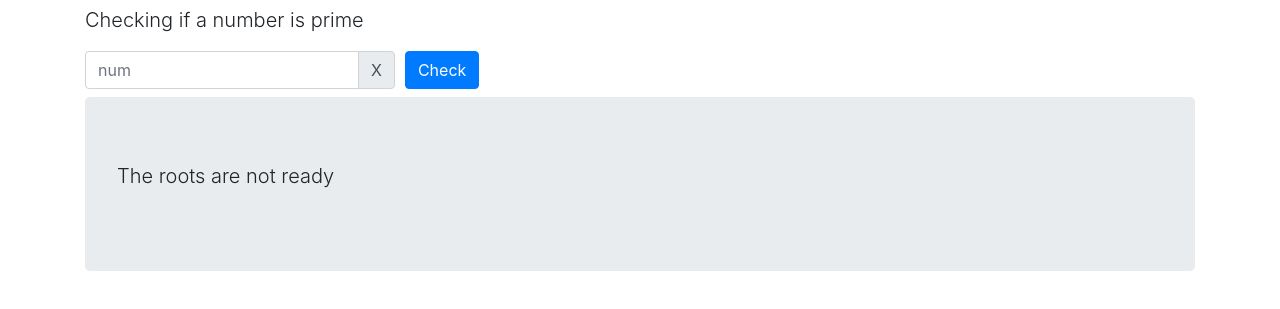
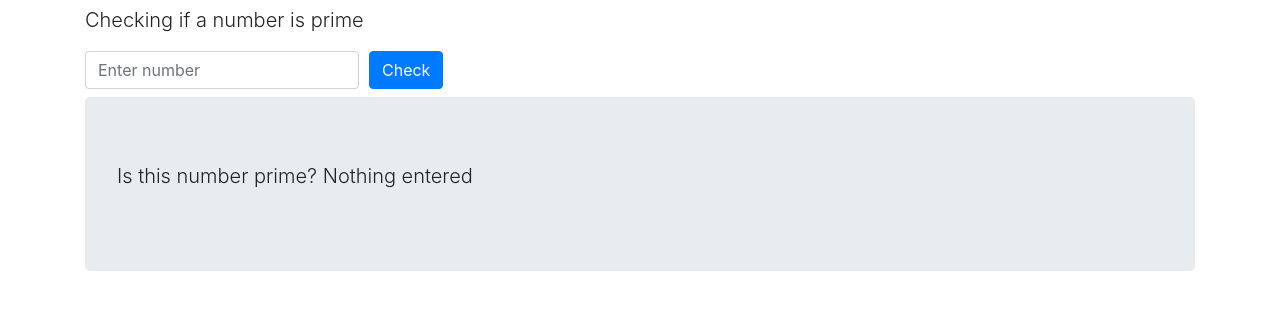
Before and after one commit to second-state/wasmedge-nodejs-starter, a website: page node/public/index.html in a window 1280 px wide. Shown: the part 51-360 px from the top of the page. Drawn offline with nearby package versions, Linux system fonts and the light colour scheme; some packages are replaced by stand-ins of ours; a script that the page names is missing.

Commit message:
working html

```diff
--- a/node/app.js
+++ b/node/app.js
@@ -29,7 +29,6 @@ app.get('/', (req, res) => res.redirect("/index.html"));
 
 app.post('/is_prime', function (req, res) {
   let a = parseInt(req.body.num);
-  //let result = null;
 
   res.send(is_prime(a));
 })
--- a/node/public/index.html
+++ b/node/public/index.html
@@ -33,10 +33,8 @@ $(function() {
         <div class="form-row align-items-center">
           <div class="col-auto">
             <div class="input-group mb-2">
-              <input type="text" class="form-control" name="num" placeholder="num">
-              <div class="input-group-append">
-                <div class="input-group-text">X</div>
-              </div>
+              <input type="text" class="form-control" name="num" placeholder="Enter number">
+
             </div>
           </div>
 
@@ -48,7 +46,7 @@ $(function() {
       </form>
 
       <div class="jumbotron">
-        <p class="lead">The roots are <span id="check">not ready</span></p>
+        <p class="lead">Is this number prime? <span id="check">Nothing entered</span></p>
       </div>
 
     </div> <!-- /container -->
```
Also changed, not shown: 1 other file.
